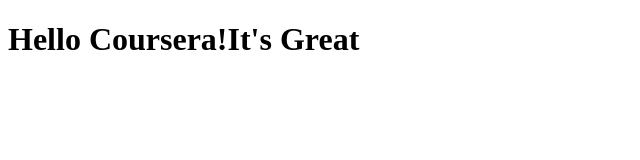
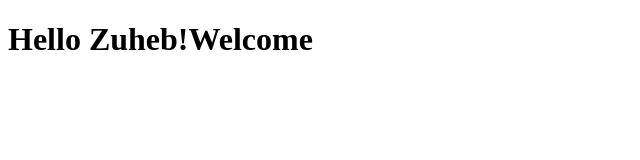
Before and after one commit to Zuheb-Ahmed/coursera-test, a plain HTML site: page site/index.html in a window 1280 px wide. Shown: the whole page, without its empty margins (0-640 px from the left). Drawn offline with Linux system fonts and the light colour scheme.

Commit message:
Again A Small Change

```diff
--- a/site/index.html
+++ b/site/index.html
@@ -4,6 +4,6 @@
 	<title>Hello Coursera!</title>
 </head>
 <body>
-<h1>Hello Coursera!It's Great</h1>
+<h1>Hello Zuheb!Welcome</h1>
 </body>
 </html>
```
